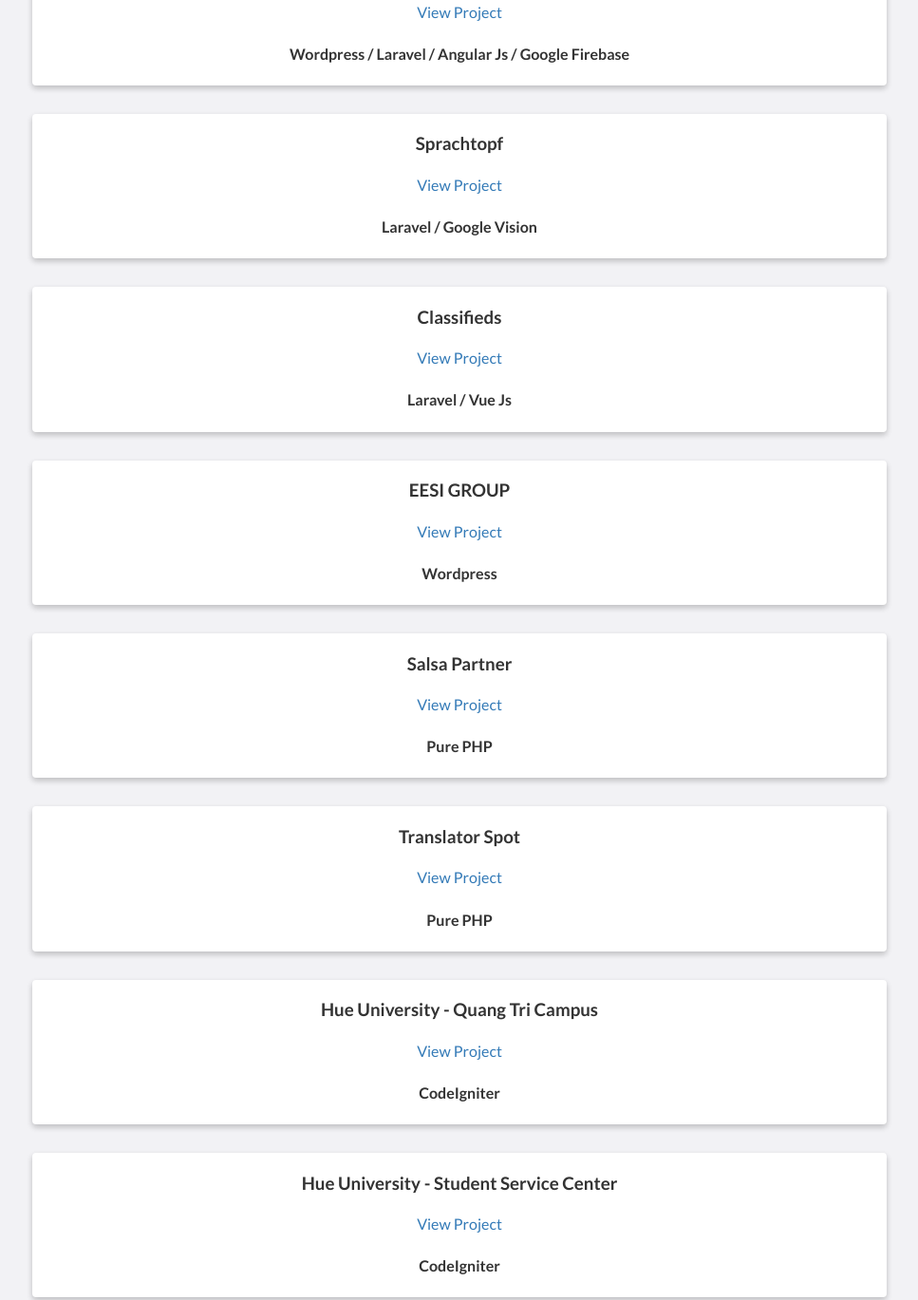
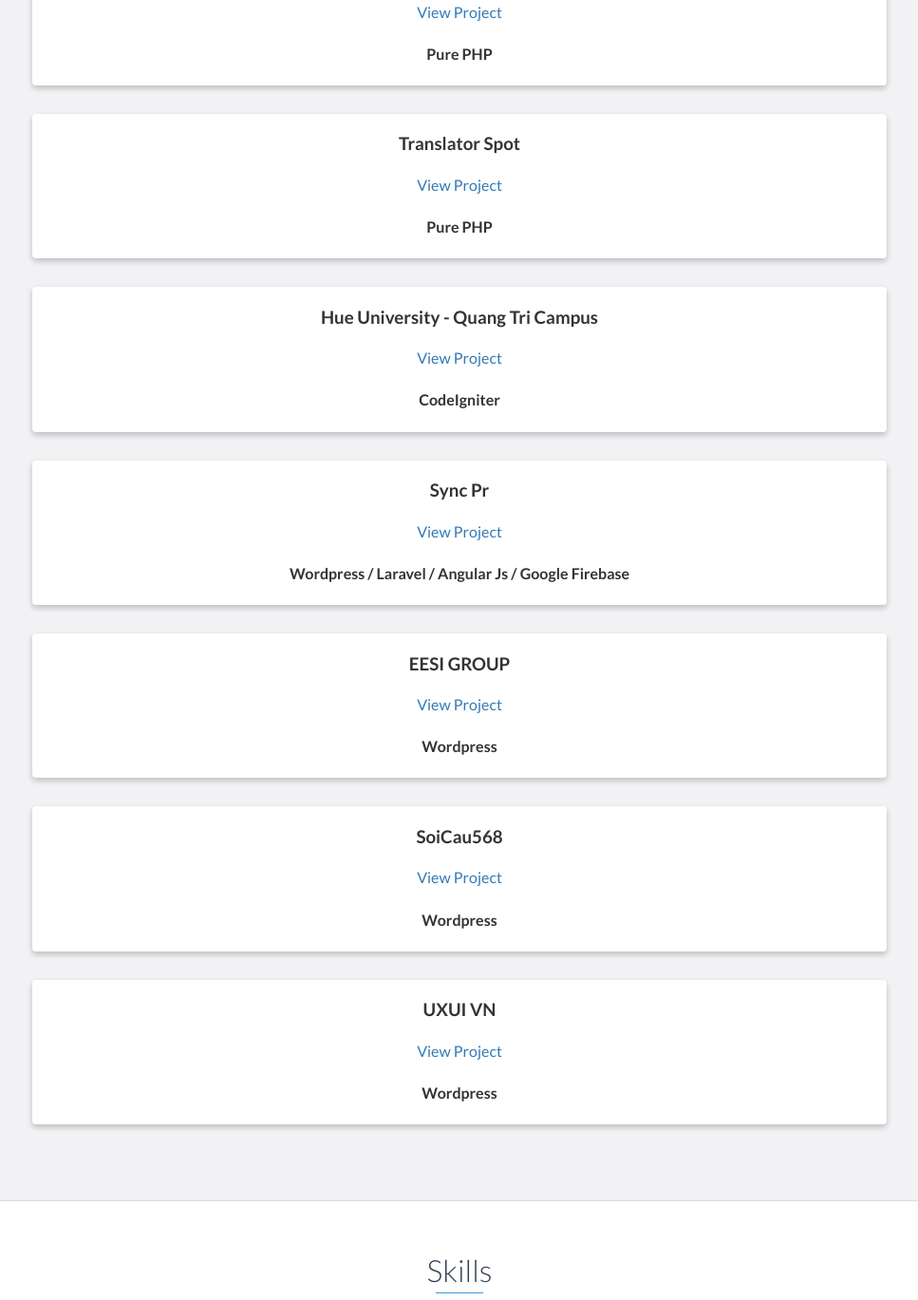
Before and after one commit to nqmtri86/nqmtri86.github.io, a plain HTML site: page index.html in a window 1280 px wide. Shown: the part 2905-4274 px from the top of the page at 95% size, without its empty margins (156-1123 px from the left). Drawn offline with nearby package versions, Linux system fonts and the light colour scheme.

Commit message:
add project

```diff
--- a/index.html
+++ b/index.html
@@ -151,29 +151,6 @@
 
     <div id="projects" class="background-alt">
         <h2 class="heading">Projects</h2>
-        <div class="project shadow-large">
-            <h3>Sync Pr</h3>
-            <a href="http://syncpr.co/" target="_blank">View Project</a>
-            <h4>Wordpress / Laravel / Angular Js / Google Firebase</h4>
-        </div>
-
-        <div class="project shadow-large">
-            <h3>Sprachtopf</h3>
-            <a href="http://sprachtopf.thebisoft.com/" target="_blank">View Project</a>
-            <h4>Laravel / Google Vision</h4>
-        </div>
-
-        <div class="project shadow-large">
-            <h3>Classifieds</h3>
-            <a href="http://raovat.thebisoft.com/" target="_blank">View Project</a>
-            <h4>Laravel / Vue Js</h4>
-        </div>
-
-        <div class="project shadow-large">
-            <h3>EESI GROUP</h3>
-            <a href="http://www.eesigroup.com/" target="_blank">View Project</a>
-            <h4>Wordpress</h4>
-        </div>
 
         <div class="project shadow-large">
             <h3>Salsa Partner</h3>
@@ -194,14 +171,26 @@
         </div>
 
         <div class="project shadow-large">
-            <h3>Hue University - Student Service Center</h3>
-            <a href="http://ssc.hueuni.edu.vn/" target="_blank">View Project</a>
-            <h4>CodeIgniter</h4>
+            <h3>Sync Pr</h3>
+            <a href="http://syncpr.co/" target="_blank">View Project</a>
+            <h4>Wordpress / Laravel / Angular Js / Google Firebase</h4>
+        </div>
+
+        <div class="project shadow-large">
+            <h3>EESI GROUP</h3>
+            <a href="http://www.eesigroup.com/" target="_blank">View Project</a>
+            <h4>Wordpress</h4>
         </div>
 
         <div class="project shadow-large">
             <h3>SoiCau568</h3>
             <a href="https://soicau568.org/" target="_blank">View Project</a>
+            <h4>Wordpress</h4>
+        </div>
+
+        <div class="project shadow-large">
+            <h3>UXUI VN</h3>
+            <a href="https://uxui.vn/" target="_blank">View Project</a>
             <h4>Wordpress</h4>
         </div>
     </div>
```
Also changed, not shown: images/project.jpg (added), images/sync.png (added).
